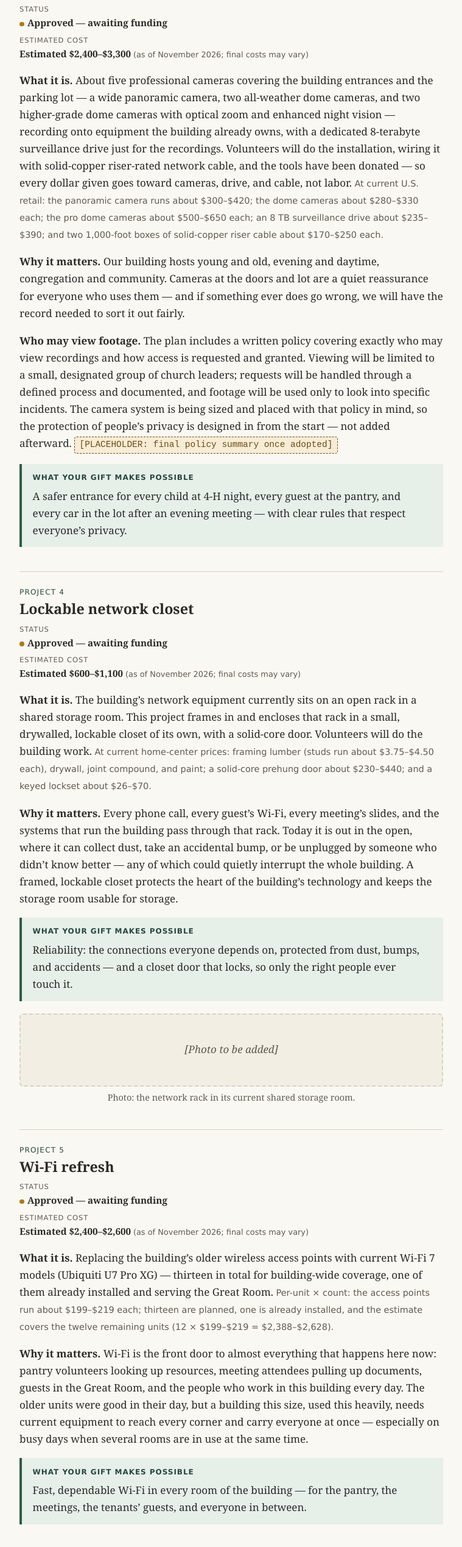
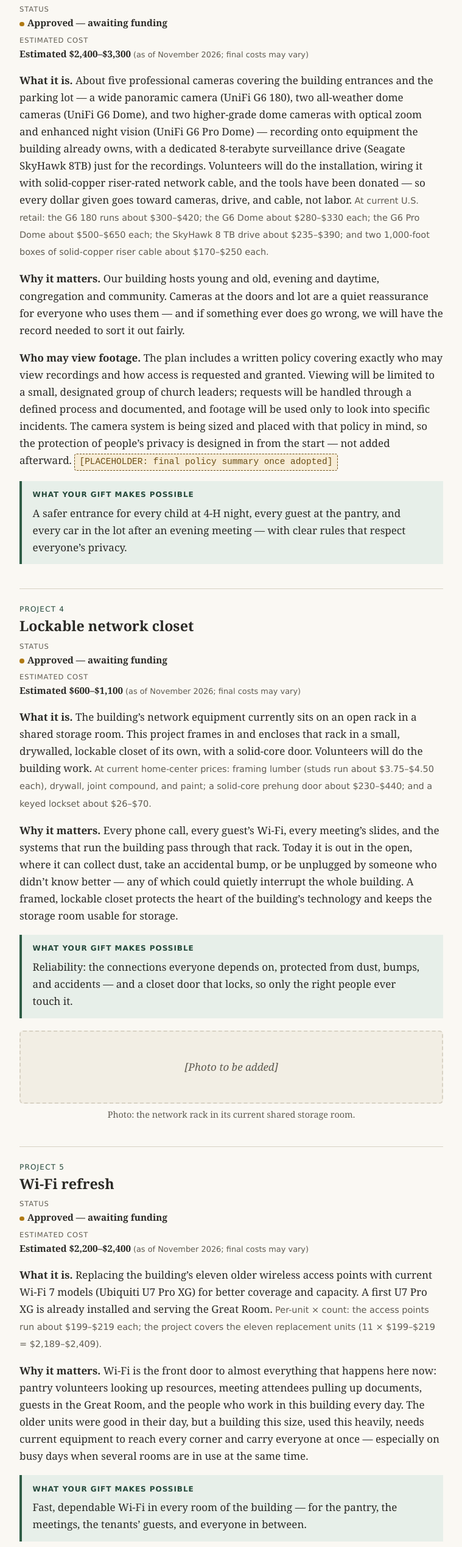
Before and after one commit to Cgunst/tcc-projects, a plain HTML site: page index.html in a window 1280 px wide. Shown: the part 3706-6243 px from the top of the page at 61% size, without its empty margins (260-1019 px from the left). Drawn offline with Linux system fonts and the light colour scheme.

Commit message:
P5 count corrected to 11 U7 Pro XG; name camera models on P3
Live controller count: 11 older APs to replace (not 12), so P5 =
11 x $199-219 = $2,189-2,409. P3 now names the planned equipment
(UniFi G6 180, G6 Dome x2, G6 Pro Dome x2, Seagate SkyHawk 8TB).
New total: roughly $8,900-$11,500; still exceeds the initial
$10,000 ask at the high end (~$1,500); overage note kept on page.
No fleet inventory, IPs, locations, or network names added.

Co-authored-by: Hermes Agent <hermes@localhost>

```diff
--- a/index.html
+++ b/index.html
@@ -397,7 +397,7 @@
         <span><span class="label">Status</span><span class="value status-awaiting"><span class="status-dot" aria-hidden="true"></span>Approved &mdash; awaiting funding</span></span>
         <span><span class="label">Estimated cost</span><span class="value">Estimated $2,400&ndash;$3,300 <span class="estimate-note">(as of November 2026; final costs may vary)</span></span></span>
       </div>
-      <p><strong>What it is.</strong> About five professional cameras covering the building entrances and the parking lot &mdash; a wide panoramic camera, two all-weather dome cameras, and two higher-grade dome cameras with optical zoom and enhanced night vision &mdash; recording onto equipment the building already owns, with a dedicated 8-terabyte surveillance drive just for the recordings. Volunteers will do the installation, wiring it with solid-copper riser-rated network cable, and the tools have been donated &mdash; so every dollar given goes toward cameras, drive, and cable, not labor. <span class="estimate-note">At current U.S. retail: the panoramic camera runs about $300&ndash;$420; the dome cameras about $280&ndash;$330 each; the pro dome cameras about $500&ndash;$650 each; an 8&nbsp;TB surveillance drive about $235&ndash;$390; and two 1,000-foot boxes of solid-copper riser cable about $170&ndash;$250 each.</span></p>
+      <p><strong>What it is.</strong> About five professional cameras covering the building entrances and the parking lot &mdash; a wide panoramic camera (UniFi G6 180), two all-weather dome cameras (UniFi G6 Dome), and two higher-grade dome cameras with optical zoom and enhanced night vision (UniFi G6 Pro Dome) &mdash; recording onto equipment the building already owns, with a dedicated 8-terabyte surveillance drive (Seagate SkyHawk 8TB) just for the recordings. Volunteers will do the installation, wiring it with solid-copper riser-rated network cable, and the tools have been donated &mdash; so every dollar given goes toward cameras, drive, and cable, not labor. <span class="estimate-note">At current U.S. retail: the G6 180 runs about $300&ndash;$420; the G6 Dome about $280&ndash;$330 each; the G6 Pro Dome about $500&ndash;$650 each; the SkyHawk 8&nbsp;TB drive about $235&ndash;$390; and two 1,000-foot boxes of solid-copper riser cable about $170&ndash;$250 each.</span></p>
       <p><strong>Why it matters.</strong> Our building hosts young and old, evening and daytime, congregation and community. Cameras at the doors and lot are a quiet reassurance for everyone who uses them &mdash; and if something ever does go wrong, we will have the record needed to sort it out fairly.</p>
       <p><strong>Who may view footage.</strong> The plan includes a written policy covering exactly who may view recordings and how access is requested and granted. Viewing will be limited to a small, designated group of church leaders; requests will be handled through a defined process and documented, and footage will be used only to look into specific incidents. The camera system is being sized and placed with that policy in mind, so the protection of people&rsquo;s privacy is designed in from the start &mdash; not added afterward. <span class="placeholder">[PLACEHOLDER: final policy summary once adopted]</span></p>
       <div class="gift-box no-break">
@@ -432,9 +432,9 @@
       <h3>Wi-Fi refresh</h3>
       <div class="status-row">
         <span><span class="label">Status</span><span class="value status-awaiting"><span class="status-dot" aria-hidden="true"></span>Approved &mdash; awaiting funding</span></span>
-        <span><span class="label">Estimated cost</span><span class="value">Estimated $2,400&ndash;$2,600 <span class="estimate-note">(as of November 2026; final costs may vary)</span></span></span>
+        <span><span class="label">Estimated cost</span><span class="value">Estimated $2,200&ndash;$2,400 <span class="estimate-note">(as of November 2026; final costs may vary)</span></span></span>
       </div>
-      <p><strong>What it is.</strong> Replacing the building&rsquo;s older wireless access points with current Wi-Fi 7 models (Ubiquiti U7 Pro XG) &mdash; thirteen in total for building-wide coverage, one of them already installed and serving the Great Room. <span class="estimate-note">Per-unit &times; count: the access points run about $199&ndash;$219 each; thirteen are planned, one is already installed, and the estimate covers the twelve remaining units (12 &times; $199&ndash;$219 = $2,388&ndash;$2,628).</span></p>
+      <p><strong>What it is.</strong> Replacing the building&rsquo;s eleven older wireless access points with current Wi-Fi 7 models (Ubiquiti U7 Pro XG) for better coverage and capacity. A first U7 Pro XG is already installed and serving the Great Room. <span class="estimate-note">Per-unit &times; count: the access points run about $199&ndash;$219 each; the project covers the eleven replacement units (11 &times; $199&ndash;$219 = $2,189&ndash;$2,409).</span></p>
       <p><strong>Why it matters.</strong> Wi-Fi is the front door to almost everything that happens here now: pantry volunteers looking up resources, meeting attendees pulling up documents, guests in the Great Room, and the people who work in this building every day. The older units were good in their day, but a building this size, used this heavily, needs current equipment to reach every corner and carry everyone at once &mdash; especially on busy days when several rooms are in use at the same time.</p>
       <div class="gift-box no-break">
         <h4>What your gift makes possible</h4>
@@ -470,8 +470,8 @@
 
   <section id="funding">
     <h2>Funding &amp; how to give</h2>
-    <p><strong>Total needed:</strong> roughly <strong>$9,100&ndash;$11,700</strong> for Projects 1&ndash;5 <span class="cost-cap-note">(estimated, as of November 2026; final costs may vary)</span></p>
-    <p><strong>The total exceeds the initial $10,000 ask; projects proceed in priority order as funds allow.</strong> The low end of the estimate sits just under $10,000; if costs land at the high end, the shortfall is roughly $1,700. No project is abandoned &mdash; later projects simply wait for their turn until funding catches up.</p>
+    <p><strong>Total needed:</strong> roughly <strong>$8,900&ndash;$11,500</strong> for Projects 1&ndash;5 <span class="cost-cap-note">(estimated, as of November 2026; final costs may vary)</span></p>
+    <p><strong>The total exceeds the initial $10,000 ask; projects proceed in priority order as funds allow.</strong> The low end of the estimate sits below $10,000; if costs land at the high end, the shortfall is roughly $1,500. No project is abandoned &mdash; later projects simply wait for their turn until funding catches up.</p>
     <p><strong>Every gift helps, at any size.</strong> Projects move forward in the priority order listed above, as funds come in &mdash; so partial funding isn&rsquo;t a lesser gift; it simply moves the next project closer to done. If a specific project speaks to you, gifts can be designated for it; gifts may also be given toward the overall effort.</p>
     <p><strong>How to give.</strong> Gifts are made through the church and may be designated for these projects. <span class="placeholder">[PLACEHOLDER: giving instructions / designation wording]</span> Whether gifts are tax-deductible, and how receipts are issued: <span class="placeholder">[PLACEHOLDER: tax-deductibility statement]</span></p>
     <p><strong>If we raise more than needed.</strong> Any funds left over after these projects are complete will be set aside for future Trinity Community Center technology and AV projects &mdash; including the future projects listed above &mdash; so nothing given is ever wasted.</p>
```
